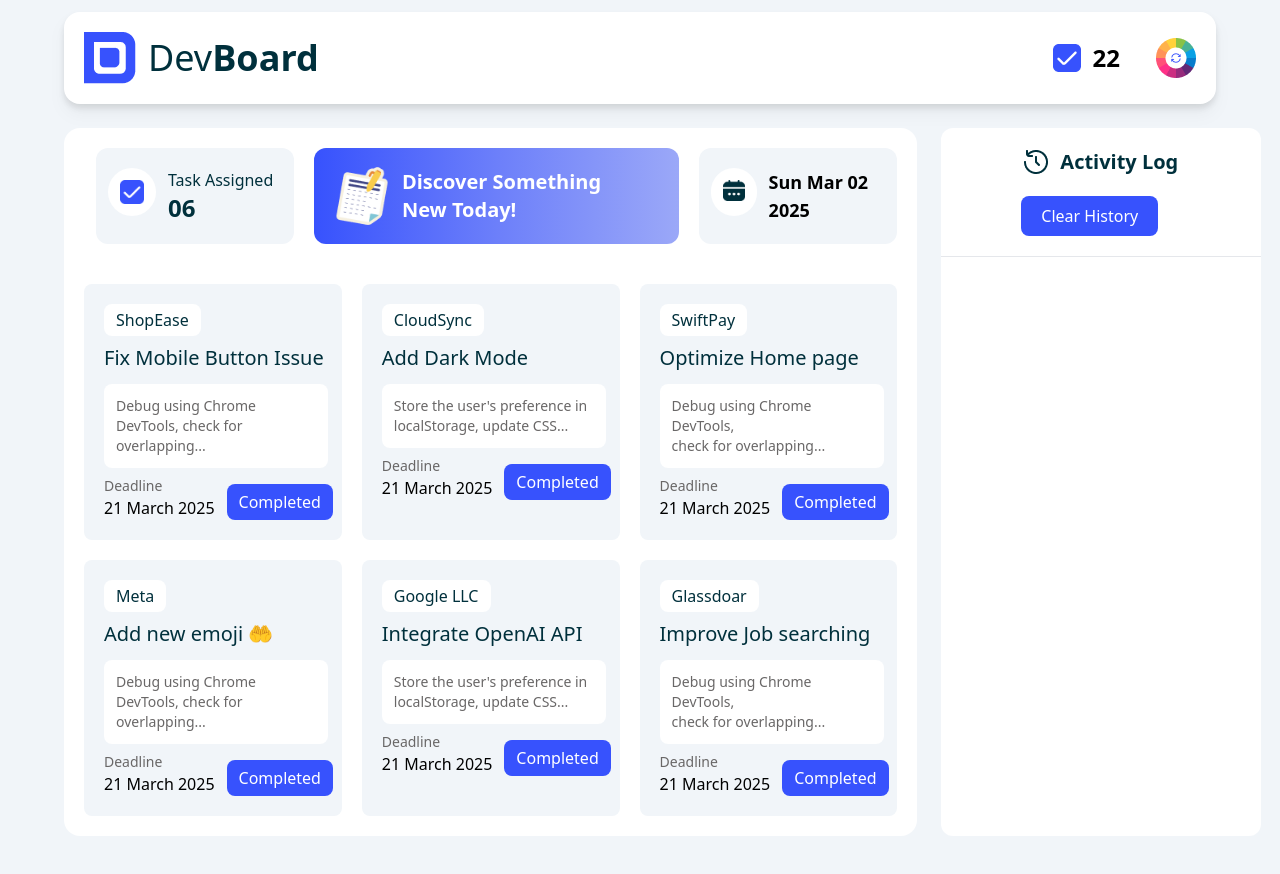
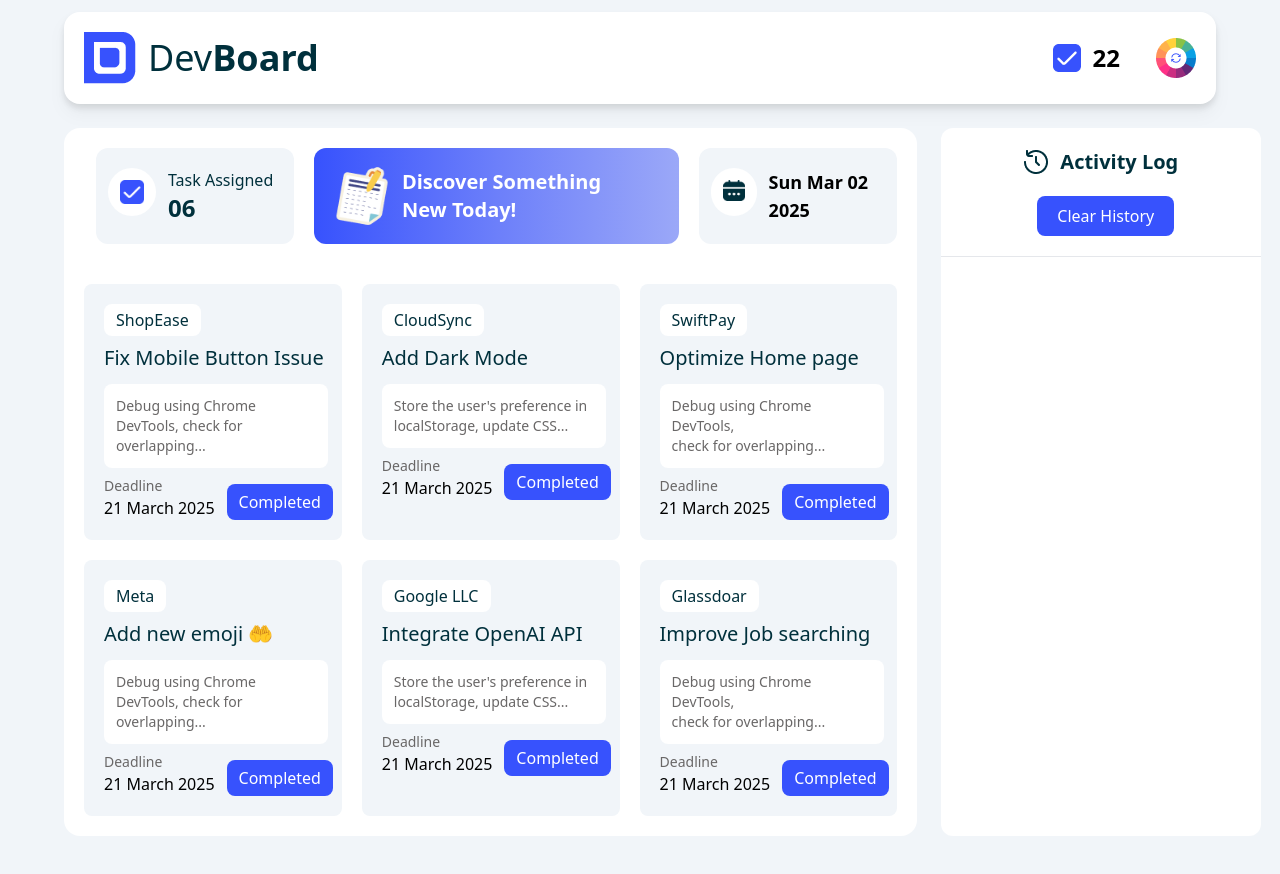
Before and after one commit to TANVIRALAMKHAN72/DevBoard-Project, a plain HTML site: page index.html in a window 1280 px wide. Drawn offline with nearby package versions, Linux system fonts and the light colour scheme.

Commit message:
the dev website

```diff
--- a/index.html
+++ b/index.html
@@ -160,7 +160,7 @@
                         <h3 class="text-xl font-semibold text-[#00303C]">Activity Log</h3>
                     </div>
                     <div class="mt-5">
-                        <button id="history-btn" class="text-base font-medium bg-[#3752FD] ml-20 text-[#FFFFFF] px-5 py-2 rounded-lg">Clear History</button>
+                        <button id="history-btn" class="text-base font-medium bg-[#3752FD] ml-24 text-[#FFFFFF] px-5 py-2 rounded-lg">Clear History</button>
                     </div>
                     <hr class="mt-5">
                     </div>
```
